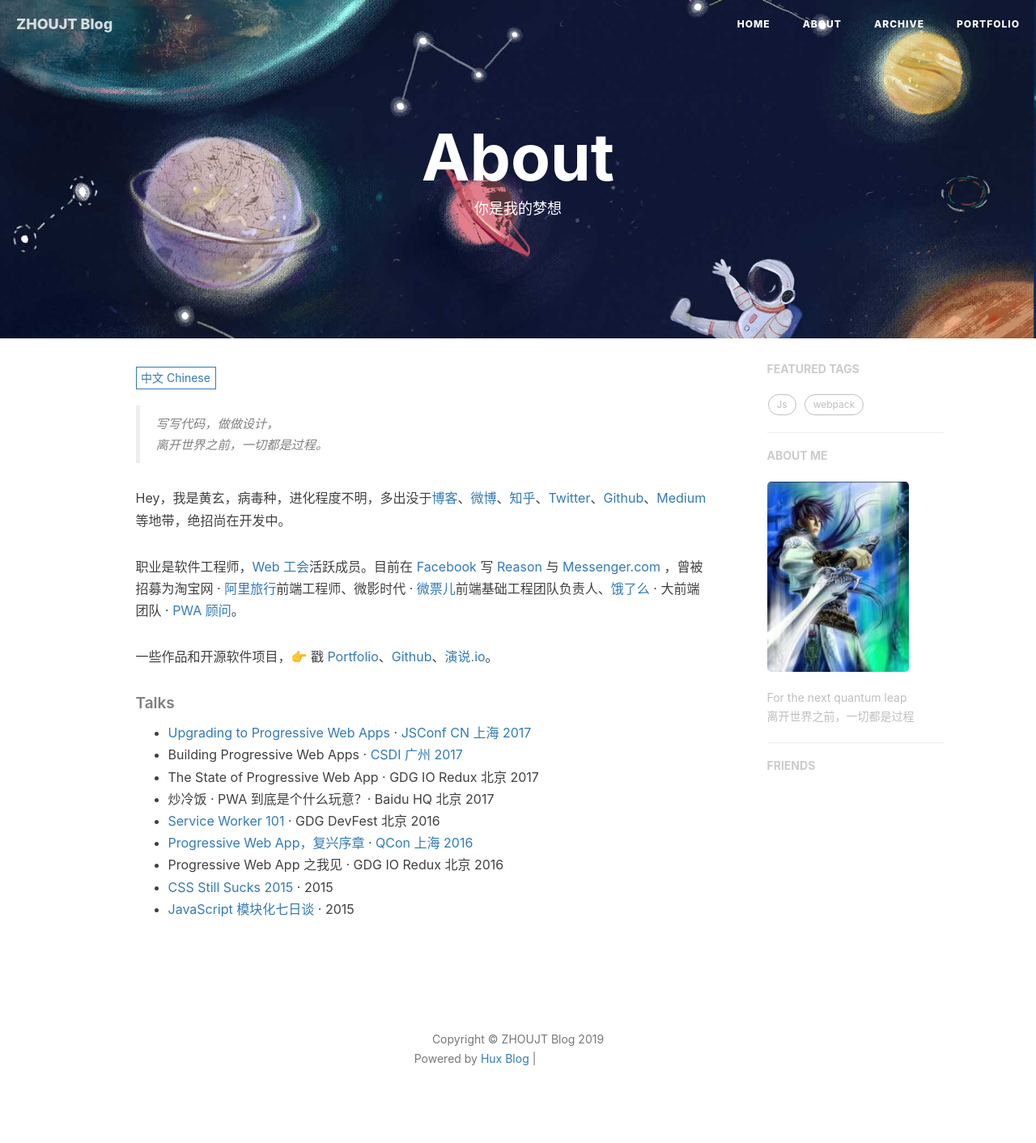
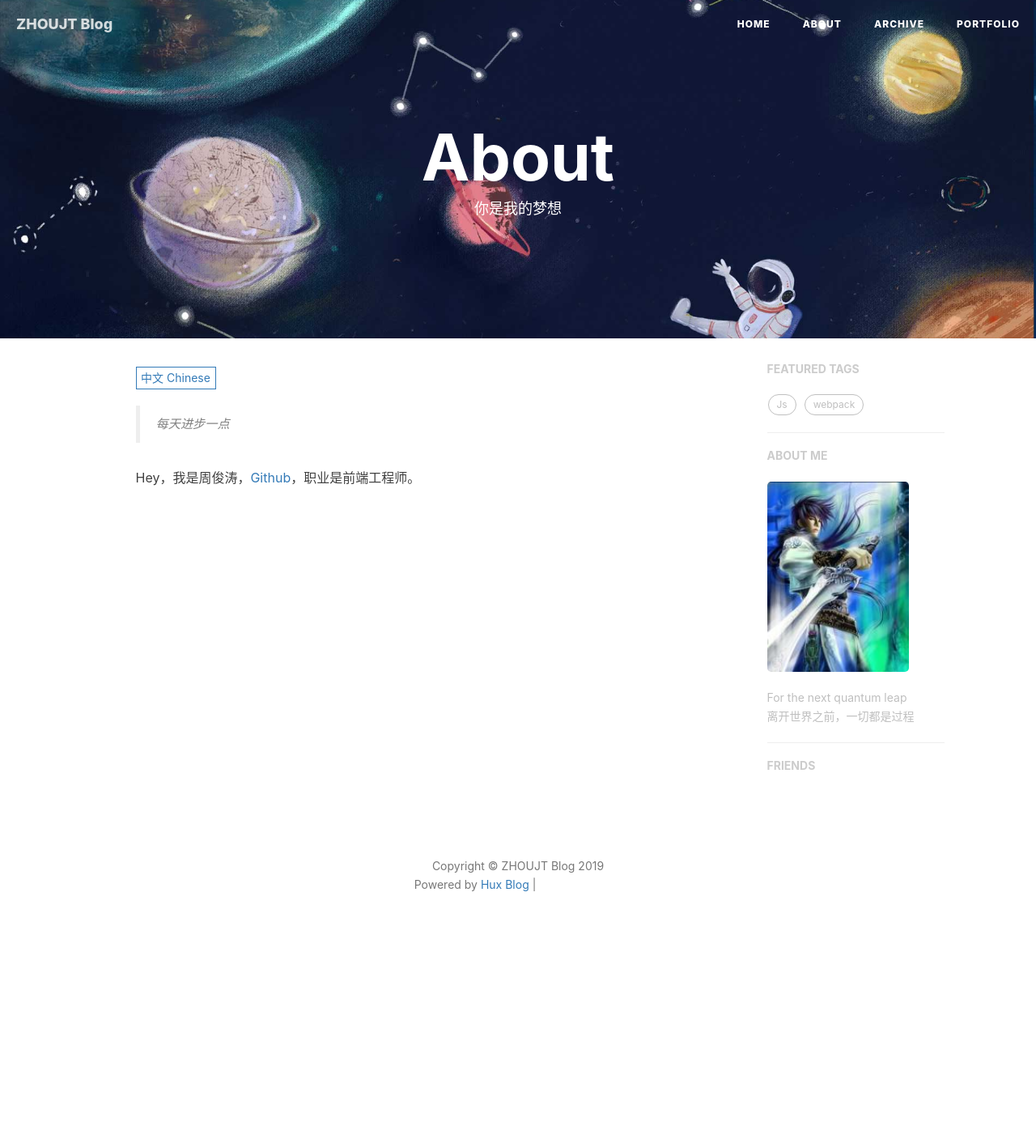
Before and after one commit to juntaozhou05/juntaozho05.github.io, a Jekyll site: the page built from about.html, in a window 1280 px wide. Shown: the whole page at 81% size. Built offline with Jekyll 4.4.1, drawn with Linux system fonts in a browser that asks for light colours; nearby versions of some CDN libraries; comment, search, counter and statistics services are not loaded; after the commit the page ends 1197 px from its top, so only the background shows below that; grey boxes are pictures that could not be loaded.

```diff
--- a/_includes/about/en.md
+++ b/_includes/about/en.md
@@ -1,33 +1,3 @@
+> Make progress every day.
 
-
-> Yet another man.
-
-
-Hi, I am *@huxpro* (Huang, Xuan), a software engineer & a designer. I am currently working on [Reason](https://reasonml.github.io/) and [Messenger.com](http://messenger.com/) at [Facebook](https://www.facebook.com/). I previously worked as Web Front-End Engineer at [Alibaba Trip](https://www.alitrip.com/); Web Front-End Infrastructure Team Lead at [Wepiao.com](https://www.crunchbase.com/organization/wepiao#/entity); And [Invited Consultant on PWA]((https://medium.com/elemefe/upgrading-ele-me-to-progressive-web-app-2a446832e509)) at [Ele.me](https://github.com/elemefe/).
-
-I studied Digital Media Art and graduated from [Communication University of China](https://en.wikipedia.org/wiki/Communication_University_of_China) by 2016, and am studying Computer Science at [Rochester Institute of Technology](https://en.wikipedia.org/wiki/Rochester_Institute_of_Technology) from 2017.
-
-
-##### Talks
-
-- [Upgrading to Progressive Web Apps][9] · [JSConf China Shanghai 2017](http://2017.jsconf.cn/)
-- Building Progressive Web Apps · [CSDI Guangzhou 2017](http://www.csdisummit.com/)
-- The State of Progressive Web App · GDG IO Redux Beijing 2017
-- PWA Rehashing · Baidu HQ Beijing 2017
-- [Service Worker 101][5] · GDG DevFest Beijing 2016
-- [Progressive Web Apps][4] · QCon Shanghai 2016
-- Progressive Web App in my POV · GDG IO Redux Beijing 2016
-- [CSS Still Sucks 2015][2] · 2015
-- [JavaScript Modularization Journey][1] · 2015
-
-
-
-[1]: //huangxuan.me/2015/07/09/js-module-7day/
-[2]: //huangxuan.me/2015/12/28/css-sucks-2015/
-[3]: //huangxuan.me/2016/06/05/pwa-in-my-pov/
-[4]: //huangxuan.me/2016/10/20/pwa-qcon2016/
-[5]: //huangxuan.me/2016/11/20/sw-101-gdgdf/
-[6]: https://yanshuo.io/assets/player/?deck=58ac8598b123db0067292f92 "PWA Rehashing"
-[7]: https://yanshuo.io/assets/player/?deck=593ad6fbfe88c2006a0a0d6d "The State of PWA"
-[8]: https://yanshuo.io/assets/player/?deck=594d673d570c357d0698a950 "Building PWA"
-[9]: //huangxuan.me/jsconfcn2017/
+Hi, I am Juntao Zhou,[Github](https://github.com/juntaozhou05), a web front end engineer.
--- a/_includes/about/zh.md
+++ b/_includes/about/zh.md
@@ -1,31 +1,3 @@
-> 写写代码，做做设计，
-> 离开世界之前，一切都是过程。
+> 每天进步一点
 
-Hey，我是黄玄，病毒种，进化程度不明，多出没于[博客](https://huangxuan.me)、[微博](weibo.com/huxpro)、[知乎](https://www.zhihu.com/people/huxpro/pins/posts)、[Twitter](https://twitter.com/Huxpro/)、[Github](http://github.com/huxpro)、[Medium](https://medium.com/@Huxpro) 等地带，绝招尚在开发中。
-
-职业是软件工程师，[Web 工会](https://medium.com/ben-and-dion/team-web-3315aa447fb2#.359a9c6cl)活跃成员。目前在 [Facebook](https://www.facebook.com/) 写 [Reason](https://reasonml.github.io/) 与 [Messenger.com](http://messenger.com/) ，曾被招募为淘宝网 · [阿里旅行](http://alitrip.com)前端工程师、微影时代 · [微票儿](http://www.wepiao.com/?r=movie)前端基础工程团队负责人、[饿了么](https://ele.me/) · 大前端团队 · [PWA 顾问](https://medium.com/elemefe/upgrading-ele-me-to-progressive-web-app-2a446832e509)。
-
-一些作品和开源软件项目，👉 戳 [Portfolio](/portfolio)、[Github](http://github.com/huxpro)、[演说.io](https://zhuanlan.zhihu.com/p/21280918)。
-
-
-##### Talks
-
-- [Upgrading to Progressive Web Apps][9] · [JSConf CN 上海 2017](http://2017.jsconf.cn/)
-- Building Progressive Web Apps · [CSDI 广州 2017](http://www.csdisummit.com/)
-- The State of Progressive Web App · GDG IO Redux 北京 2017
-- 炒冷饭 · PWA 到底是个什么玩意？· Baidu HQ 北京 2017
-- [Service Worker 101][5] · GDG DevFest 北京 2016
-- [Progressive Web App，复兴序章][4] · [QCon 上海 2016](http://2016.qconshanghai.com/presentation/3111)
-- Progressive Web App 之我见 · GDG IO Redux 北京 2016
-- [CSS Still Sucks 2015][2] · 2015
-- [JavaScript 模块化七日谈][1] · 2015
-
-[1]: //huangxuan.me/2015/07/09/js-module-7day/
-[2]: //huangxuan.me/2015/12/28/css-sucks-2015/
-[3]: //huangxuan.me/2016/06/05/pwa-in-my-pov/
-[4]: //huangxuan.me/2016/10/20/pwa-qcon2016/
-[5]: //huangxuan.me/2016/11/20/sw-101-gdgdf/
-[6]: https://yanshuo.io/assets/player/?deck=58ac8598b123db0067292f92 "PWA Rehashing"
-[7]: https://yanshuo.io/assets/player/?deck=593ad6fbfe88c2006a0a0d6d "The State of PWA"
-[8]: https://yanshuo.io/assets/player/?deck=594d673d570c357d0698a950 "Building PWA"
-[9]: //huangxuan.me/jsconfcn2017/
+Hey，我是周俊涛，[Github](https://github.com/juntaozhou05)，职业是前端工程师。
```
